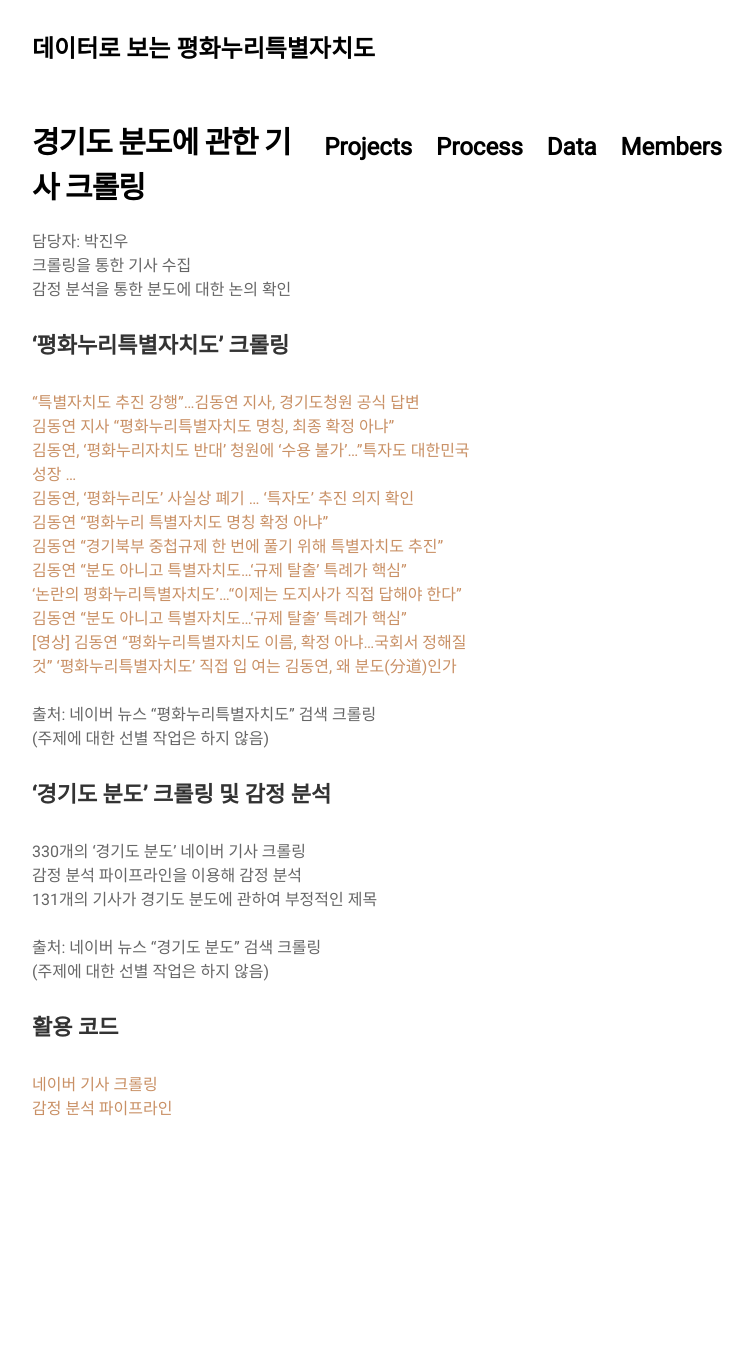
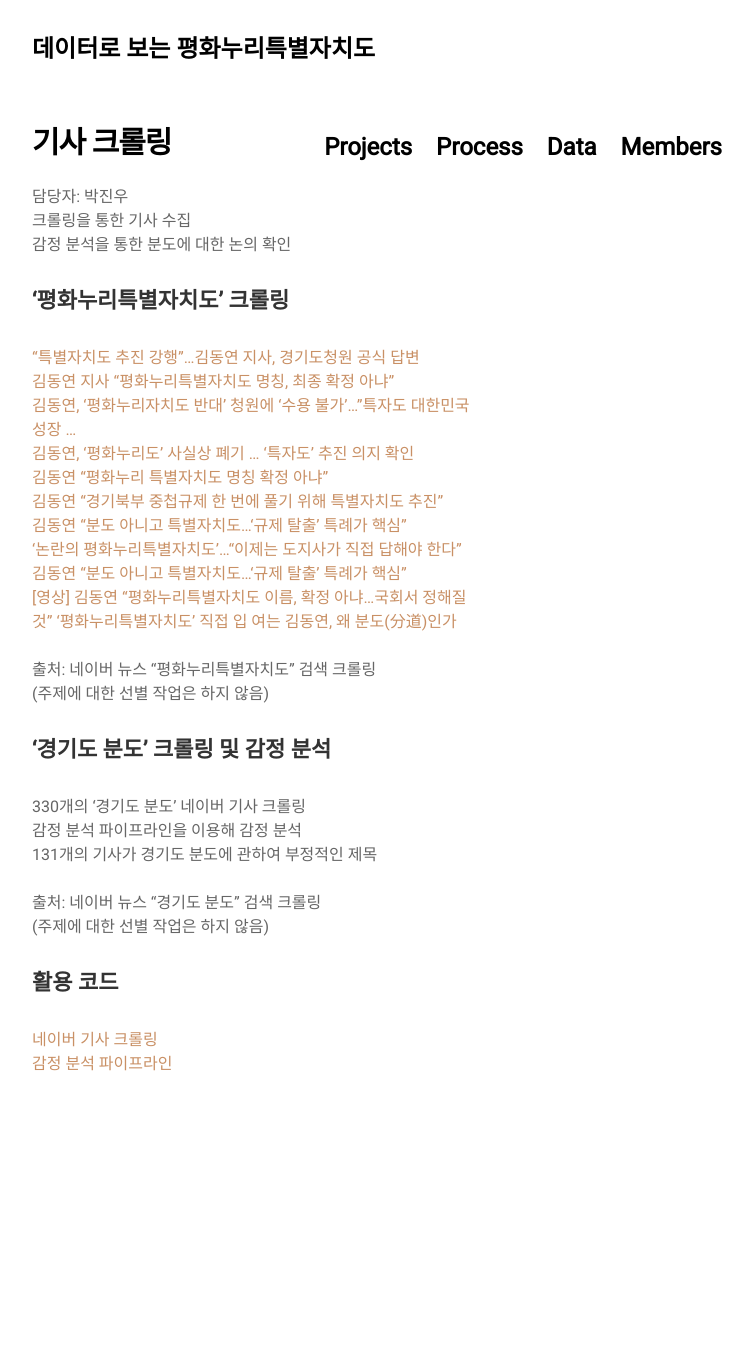
Before and after one commit to jinuew/SICM2002-6, a Jekyll site: the page built from projects/proj-5.md, in a window 1280 px wide. Shown: the whole page, without its empty margins (263-1016 px from the left). Built offline with Jekyll 4.4.1, drawn with Linux system fonts in a browser that asks for light colours; nearby versions of some CDN libraries; our own code applies the rules of GitHub Pages for plain Markdown files; after the commit the page ends 1306 px from its top, so only the background shows below that.

Commit message:
Update proj-5.md

```diff
--- a/projects/proj-5.md
+++ b/projects/proj-5.md
@@ -1,4 +1,4 @@
-# 경기도 분도에 관한 기사 크롤링
+# 기사 크롤링
 
 담당자: 박진우<br>
 크롤링을 통한 기사 수집<br>
```
